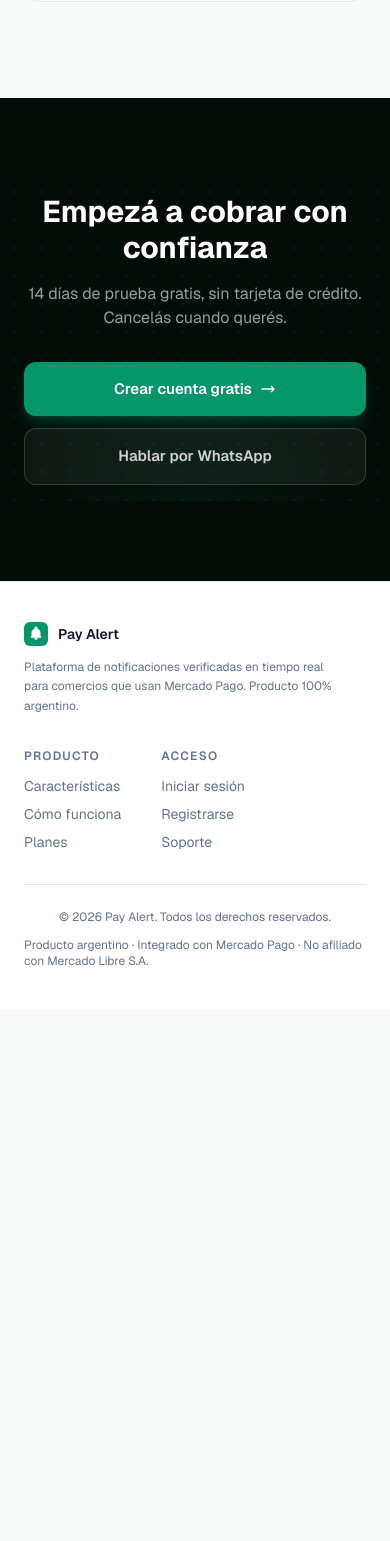
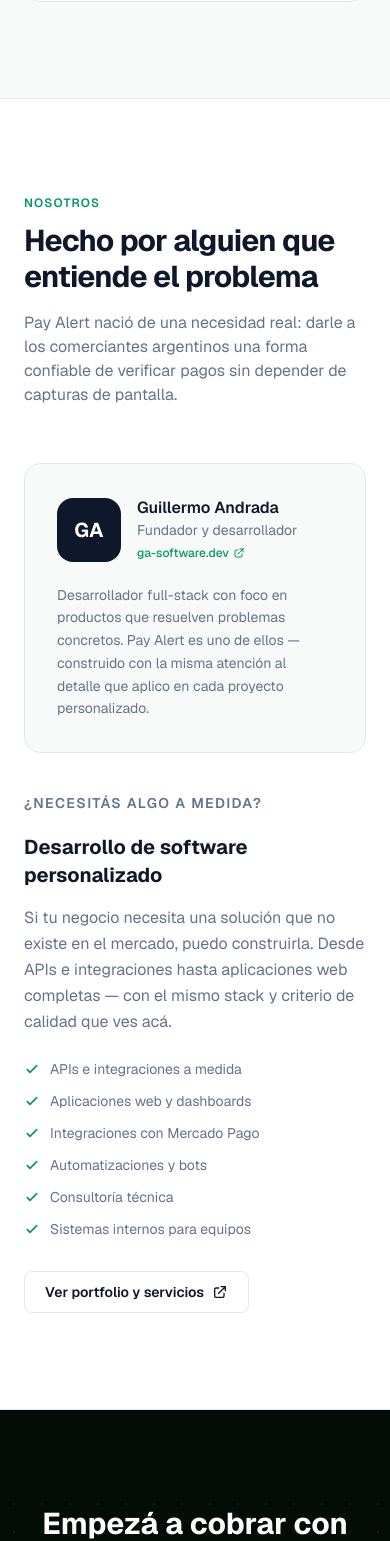
Before and after one commit to GuilloSGit/pay-alert-app, a Next.js app: page / in a window 390 px wide. Shown: the part 5711-7252 px from the top of the page. Before the commit the page ends 6720 px from the top, so only its background shows below. Built offline with nearby package versions, Linux system fonts and the light colour scheme.

Commit message:
feat: sección Nosotros en landing — Guillermo Andrada, ga-software.dev, servicios a medida

```diff
--- a/src/app/page.tsx
+++ b/src/app/page.tsx
@@ -252,6 +252,7 @@
               ['#features', 'Características'],
               ['#how-it-works', 'Cómo funciona'],
               ['#pricing', 'Planes'],
+              ['#nosotros', 'Nosotros'],
             ].map(([href, label]) => (
               <a
                 key={href}
@@ -590,6 +591,96 @@
           </div>
         </section>
 
+        {/* ── Nosotros ────────────────────────────────────────────────────── */}
+        <section id="nosotros" className="border-y border-border bg-card py-24">
+          <div className="mx-auto max-w-6xl px-6">
+            <div className="mb-14 max-w-xl">
+              <p className="mb-3 text-xs font-semibold uppercase tracking-widest text-primary">
+                Nosotros
+              </p>
+              <h2 className="mb-4 text-3xl font-bold tracking-tight text-foreground md:text-4xl">
+                Hecho por alguien que entiende el problema
+              </h2>
+              <p className="text-base text-muted">
+                Pay Alert nació de una necesidad real: darle a los comerciantes argentinos
+                una forma confiable de verificar pagos sin depender de capturas de pantalla.
+              </p>
+            </div>
+
+            <div className="flex flex-col gap-10 md:flex-row md:items-start md:gap-16">
+              {/* Card fundador */}
+              <div className="w-full max-w-sm rounded-2xl border border-border bg-background p-8">
+                <div className="mb-5 flex items-center gap-4">
+                  <div className="flex h-16 w-16 shrink-0 items-center justify-center rounded-2xl bg-foreground text-xl font-bold text-white">
+                    GA
+                  </div>
+                  <div>
+                    <p className="font-semibold text-foreground">Guillermo Andrada</p>
+                    <p className="text-sm text-muted">Fundador y desarrollador</p>
+                    <a
+                      href="https://ga-software.dev"
+                      target="_blank"
+                      rel="noopener noreferrer"
+                      className="mt-1 inline-flex items-center gap-1 text-xs font-medium text-primary transition-colors hover:text-primary/80"
+                    >
+                      ga-software.dev
+                      <svg className="h-3 w-3" fill="none" stroke="currentColor" viewBox="0 0 24 24">
+                        <path strokeLinecap="round" strokeLinejoin="round" strokeWidth={2} d="M10 6H6a2 2 0 00-2 2v10a2 2 0 002 2h10a2 2 0 002-2v-4M14 4h6m0 0v6m0-6L10 14" />
+                      </svg>
+                    </a>
+                  </div>
+                </div>
+                <p className="text-sm leading-relaxed text-muted">
+                  Desarrollador full-stack con foco en productos que resuelven problemas concretos.
+                  Pay Alert es uno de ellos — construido con la misma atención al detalle que
+                  aplico en cada proyecto personalizado.
+                </p>
+              </div>
+
+              {/* Servicios */}
+              <div className="flex-1">
+                <p className="mb-5 text-sm font-semibold uppercase tracking-widest text-muted">
+                  ¿Necesitás algo a medida?
+                </p>
+                <h3 className="mb-4 text-xl font-bold text-foreground">
+                  Desarrollo de software personalizado
+                </h3>
+                <p className="mb-6 text-base leading-relaxed text-muted">
+                  Si tu negocio necesita una solución que no existe en el mercado,
+                  puedo construirla. Desde APIs e integraciones hasta aplicaciones web
+                  completas — con el mismo stack y criterio de calidad que ves acá.
+                </p>
+                <div className="mb-8 grid gap-3 sm:grid-cols-2">
+                  {[
+                    'APIs e integraciones a medida',
+                    'Aplicaciones web y dashboards',
+                    'Integraciones con Mercado Pago',
+                    'Automatizaciones y bots',
+                    'Consultoría técnica',
+                    'Sistemas internos para equipos',
+                  ].map((item) => (
+                    <div key={item} className="flex items-center gap-2.5 text-sm text-muted">
+                      <Check className="h-4 w-4 shrink-0 text-primary" />
+                      {item}
+                    </div>
+                  ))}
+                </div>
+                <a
+                  href="https://ga-software.dev"
+                  target="_blank"
+                  rel="noopener noreferrer"
+                  className="inline-flex items-center gap-2 rounded-lg border border-border bg-transparent px-5 py-2.5 text-sm font-semibold text-foreground transition-colors hover:bg-surface"
+                >
+                  Ver portfolio y servicios
+                  <svg className="h-4 w-4" fill="none" stroke="currentColor" viewBox="0 0 24 24">
+                    <path strokeLinecap="round" strokeLinejoin="round" strokeWidth={2} d="M10 6H6a2 2 0 00-2 2v10a2 2 0 002 2h10a2 2 0 002-2v-4M14 4h6m0 0v6m0-6L10 14" />
+                  </svg>
+                </a>
+              </div>
+            </div>
+          </div>
+        </section>
+
         {/* ── Final CTA ───────────────────────────────────────────────────── */}
         <section className="bg-[#040c07] py-20">
           <div className="hero-dots relative overflow-hidden">
@@ -665,6 +756,13 @@
                   <a href="https://wa.me/543876295801" target="_blank" rel="noopener noreferrer" className="text-sm text-muted transition-colors hover:text-foreground">Soporte</a>
                 </div>
               </div>
+              <div>
+                <p className="mb-3 text-xs font-semibold uppercase tracking-widest text-muted">Nosotros</p>
+                <div className="flex flex-col gap-2">
+                  <a href="#nosotros" className="text-sm text-muted transition-colors hover:text-foreground">Equipo</a>
+                  <a href="https://ga-software.dev" target="_blank" rel="noopener noreferrer" className="text-sm text-muted transition-colors hover:text-foreground">ga-software.dev</a>
+                </div>
+              </div>
             </div>
           </div>
 
```
